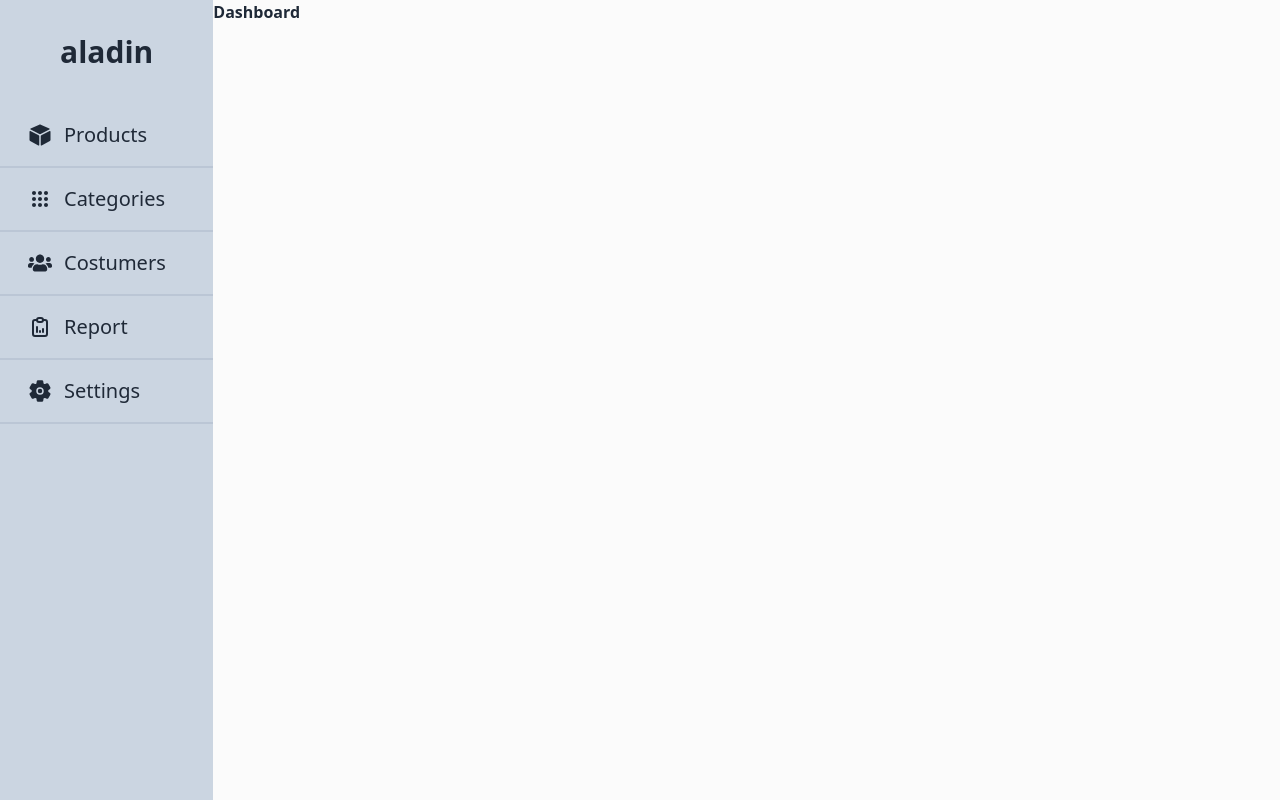
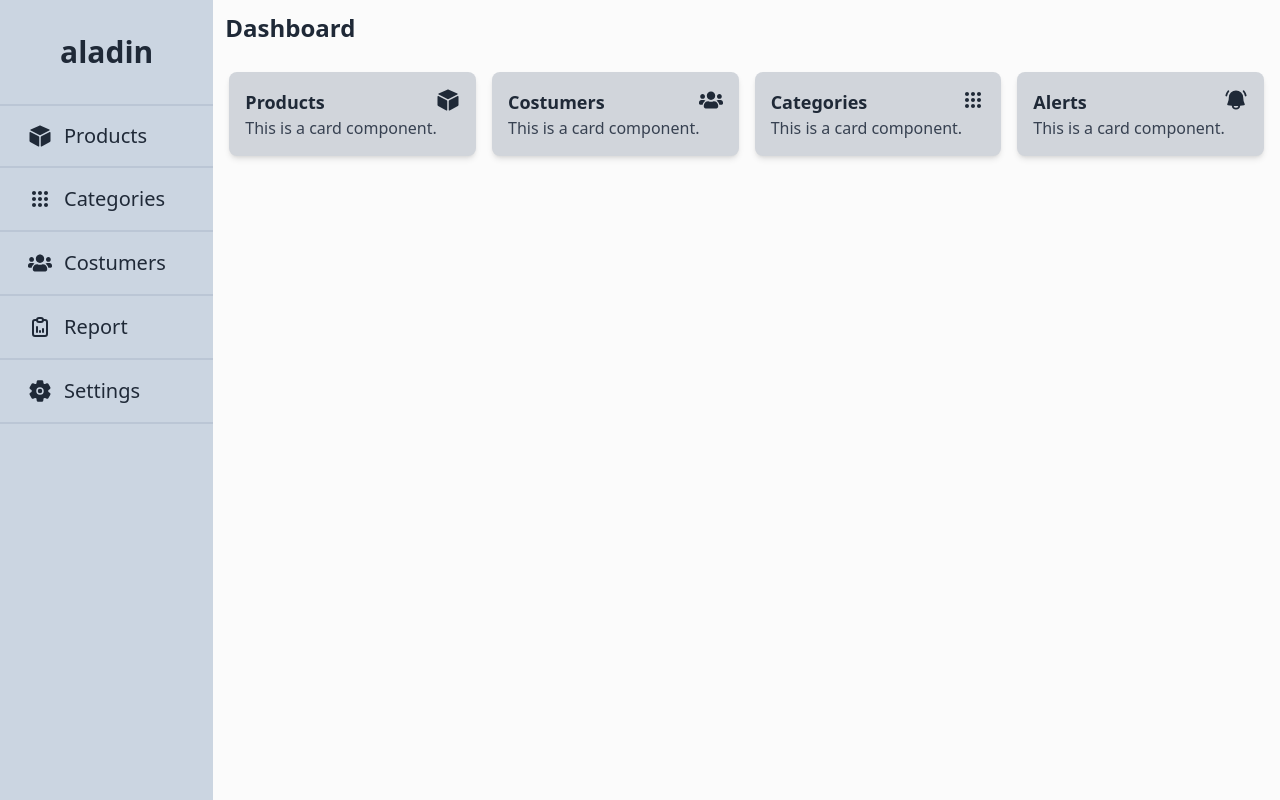
Before and after one commit to KanhaiyaPandey/aladdin_dashboard, a React (Vite) app: page /dashboard in a window 1280 px wide. Built offline with nearby package versions, Linux system fonts and the light colour scheme.

Commit message:
Building Admin dashboard

```diff
--- /dev/null
+++ b/src/components/dashboardCompos/Cards.jsx
@@ -0,0 +1,56 @@
+import React from 'react'
+import { IoMdCube } from "react-icons/io";
+import { CgMenuGridO } from "react-icons/cg";
+import { FaUsers } from "react-icons/fa";
+import { HiMiniBellAlert } from "react-icons/hi2";
+import { MdAdminPanelSettings } from 'react-icons/md';
+import Graphs from './Graphs';
+
+const Cards = () => {
+  return (
+
+    <>
+
+    <div className="flex flex-col flex-1 ">
+        <h1 className="font-bold  text-2xl p-3">Dashboard </h1>
+    {/* <header className='flex justify-between items-center  '>
+         <MdAdminPanelSettings className='h-6 w-6' /> *
+
+    </header>
+         */}
+
+        <div className="grid grid-cols-1 md:grid-cols-2  lg:grid-cols-4 gap-4 p-4">
+          <div className="bg-gray-300 shadow-md rounded-lg w-full h-auto p-4">
+            <div className="flex justify-between">
+              <h3 className="text-lg font-bold"> Products</h3> <IoMdCube className=" w-6 h-6" />
+            </div>
+            <p className="text-gray-700">This is a card component.</p>
+          </div>
+          <div className="bg-gray-300 shadow-md rounded-lg w-full h-auto p-4">
+            <div className="flex justify-between">
+              <h3 className="text-lg font-bold"> Costumers</h3> <FaUsers className=" w-6 h-6" />
+            </div>
+            <p className="text-gray-700">This is a card component.</p>
+          </div>
+          <div className="bg-gray-300 shadow-md rounded-lg w-full h-auto p-4">
+            <div className="flex justify-between">
+              <h3 className="text-lg font-bold"> Categories</h3> <CgMenuGridO className=" w-6 h-6" />
+            </div>
+            <p className="text-gray-700">This is a card component.</p>
+          </div>
+          <div className="bg-gray-300 shadow-md rounded-lg  h-auto p-4">
+            <div className="flex justify-between">
+              <h3 className="text-lg font-bold"> Alerts</h3> <HiMiniBellAlert  className=" w-6 h-6" />
+            </div>
+            <p className="text-gray-700">This is a card component.</p>
+          </div>
+
+        </div>
+
+      <Graphs/>
+      </div>
+    </>
+  )
+}
+
+export default Cards
--- /dev/null
+++ b/src/components/dashboardCompos/Graphs.jsx
@@ -0,0 +1,12 @@
+import React from 'react'
+
+const Graphs = () => {
+  return (
+    <div className="">
+
+
+    </div>
+  )
+}
+
+export default Graphs
--- a/src/components/dashboardCompos/Sidebar.jsx
+++ b/src/components/dashboardCompos/Sidebar.jsx
@@ -9,7 +9,7 @@ import { Link } from "react-router-dom";
 const Sidebar = () => {
   return (
     <>
-      <main className="lg:block md:hidden h-screen flex flex-col  bg-slate-300 w-1/6">
+      <main className="lg:block hidden  h-screen  flex-col  bg-slate-300 w-1/6">
         <h1 className="font-extrabold grid h-16 m-5 items-center justify-center text-3xl">
           aladin
         </h1>
@@ -17,7 +17,7 @@ const Sidebar = () => {
         <ul className="flex  flex-col justify-evenly">
 
           <Link to="/all-product">
-            <li className="flex pl-7 items-center space-x-3  h-16 text-xl border-b-2 border-slate-400/30    hover:bg-gray-400 cursor-pointer">
+            <li className="flex pl-7 items-center space-x-3  h-16 text-xl border-y-2 border-slate-400/30    hover:bg-gray-400 cursor-pointer">
               <IoMdCube className=" w-6 h-6" /> <h3> Products</h3>
             </li>
           </Link>
@@ -41,8 +41,3 @@ const Sidebar = () => {
 };
 
 export default Sidebar;
-
-// Products
-// Categories
-// Costumers
-// Settings
--- a/src/pages/Dashboard.jsx
+++ b/src/pages/Dashboard.jsx
@@ -1,20 +1,18 @@
 import React from "react";
 import Sidebar from "../components/dashboardCompos/Sidebar";
+import Cards from "../components/dashboardCompos/Cards";
+import Graphs from "../components/dashboardCompos/Graphs";
 
 const Dashboard = () => {
   return (
-    <>
-    <main className="flex">
-    <Sidebar/>
-    <h1 className="font-bold ">Dashboard</h1>
-
-    <card></card>
-
-
+    <main>
+      <div className="flex">
+        <Sidebar />
+        <Cards />
+        {/* <Graphs /> */}
+      </div>
     </main>
-  </>
-  )
-
+  );
 };
 
 export default Dashboard;
```
